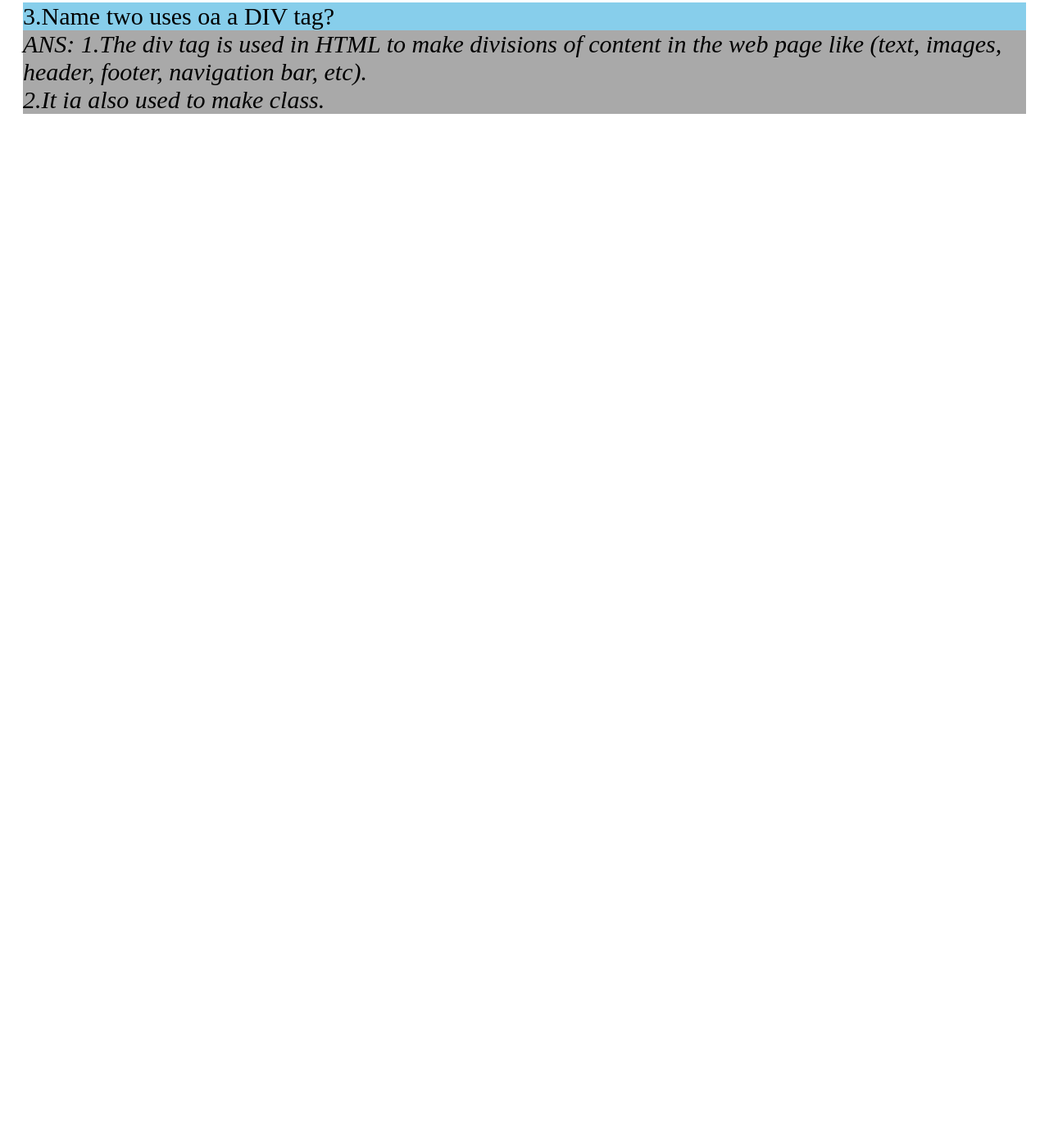
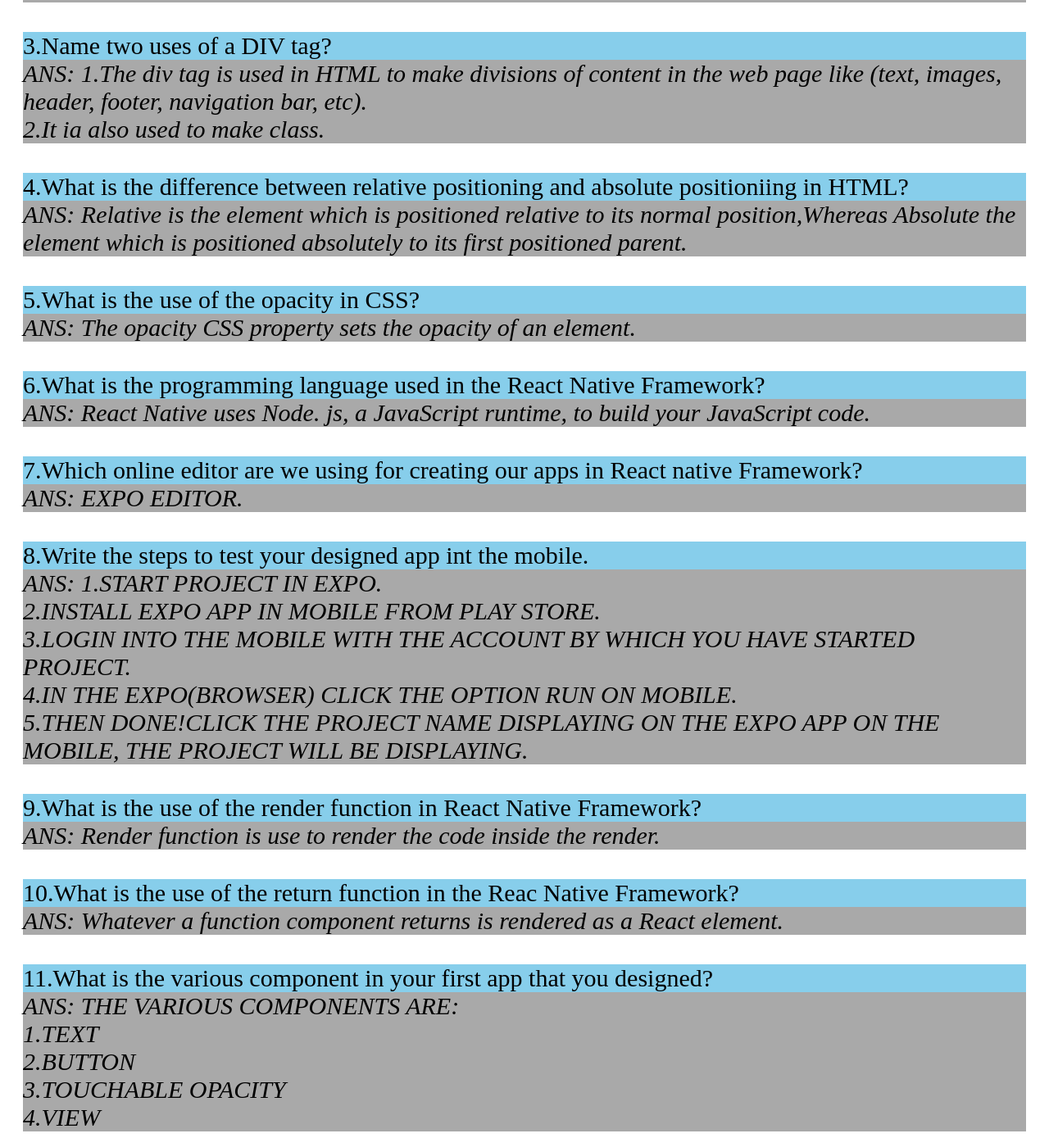
Before and after one commit to YASHBITU1/QUESTION-ANSWERS, a plain HTML site: page index.html in a window 1280 px wide. Shown: the part 539-1928 px from the top of the page at 82% size. Before the commit the page ends 800 px from the top, so only its background shows below. Drawn offline with Linux system fonts and the light colour scheme.

Commit message:
Add files via upload

```diff
--- a/index.html
+++ b/index.html
@@ -18,6 +18,7 @@
         </a></div>
         <div class="answers"><a>ANS: JAVASCRIPT  </a></div>
         <br>
+        <br>
         <div class="questions">2.Which one of the following is a Declarative Launguage?
             <br>
             <br>
@@ -29,10 +30,72 @@
         </div>
         <div class="answers"><a>ANS: JAVASCRIPT  </a></div>
         <br>
-        <div class="questions">3.Name two uses oa a DIV tag?</div>
+        <br>
+        <div class="questions">3.Name two uses of a DIV tag?</div>
             <div class="answers"><a>ANS: 1.The div tag is used in HTML to make divisions of content in the web page like (text, images, header, footer, navigation bar, etc).
                 <br>
                 2.It ia also used to make class. </a></div>
+<br>
+<br>
+        <div class="questions">4.What is the difference between relative positioning and absolute positioniing in HTML?</div>
+            <div class="answers"><a>ANS: Relative is the element which is positioned relative to its normal position,Whereas
+                Absolute  the element which is  positioned absolutely to its first positioned parent.
+               </a></div>
+<br>
+<br>
+        <div class="questions">5.What is the use of the opacity in CSS?</div>
+            <div class="answers"><a>ANS: The opacity CSS property sets the opacity of an element.
+               </a></div>
 
+<br>
+<br>
+                       <div class="questions">6.What is the programming language used in the React Native Framework?</div>
+                           <div class="answers"><a>ANS: React Native uses Node. js, a JavaScript runtime, to build your JavaScript code.
+                              </a></div>
+
+<br>
+<br>
+ <div class="questions">7.Which online editor are we using for creating our apps in React native Framework?</div>
+<div class="answers"><a>ANS: EXPO EDITOR.
+</a></div>
+
+<br>
+<br>
+ <div class="questions">8.Write the steps to test your designed app int the mobile. </div>
+<div class="answers"><a>ANS: 1.START PROJECT IN EXPO.
+    <br>
+    2.INSTALL EXPO APP IN MOBILE FROM PLAY STORE.
+    <br>
+    3.LOGIN INTO THE MOBILE WITH THE ACCOUNT BY WHICH YOU HAVE STARTED PROJECT.
+    <br>
+    4.IN THE EXPO(BROWSER) CLICK THE OPTION RUN ON MOBILE.
+    <br>
+    5.THEN DONE!CLICK THE PROJECT NAME DISPLAYING ON THE EXPO APP ON THE MOBILE, THE PROJECT WILL BE DISPLAYING.
+</a></div>
+    <br>
+    <br>
+     <div class="questions">9.What is the use of the render function in React Native Framework?</div>
+    <div class="answers"><a>ANS: Render function is use to render the code inside the render.
+    </a></div>
+
+<br>
+<br>
+ <div class="questions">10.What is the use of the return function in the Reac Native Framework?</div>
+<div class="answers"><a>ANS: Whatever a function component returns is rendered as a React element.
+</a></div>
+
+<br>
+<br>
+ <div class="questions">11.What is the various component in your first app that you designed?</div>
+<div class="answers"><a>ANS: THE VARIOUS COMPONENTS ARE:
+    <br>
+    1.TEXT
+    <br>
+    2.BUTTON
+    <br>
+    3.TOUCHABLE OPACITY
+    <br>
+    4.VIEW
+</a></div>
     </body>
 </html>
```
